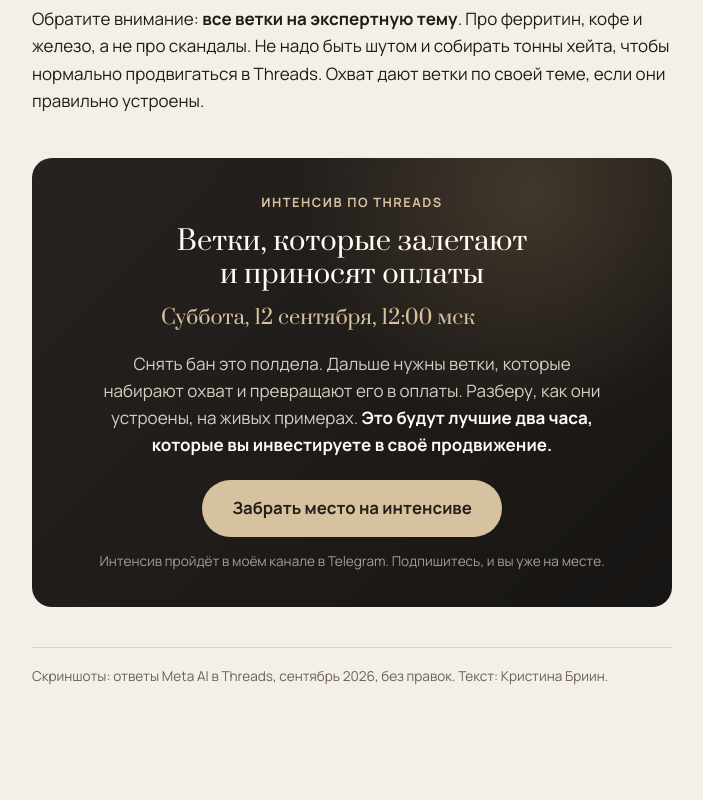
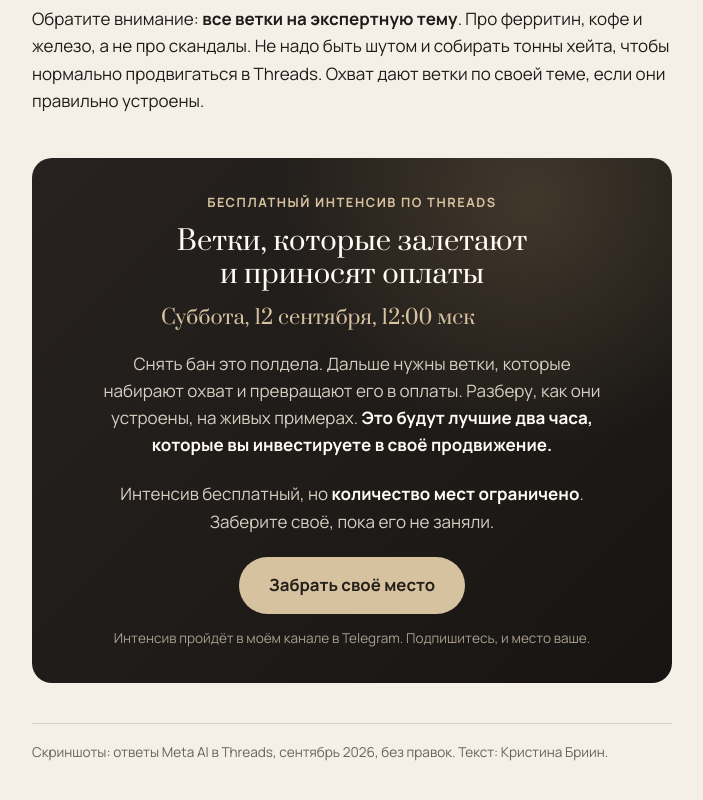
Before and after one commit to kristinabriin/threads-stranica, a plain HTML site: page tenevoy-ban/index.html in a window 1280 px wide. Shown: the part 4204-5004 px from the top of the page, without its empty margins (288-991 px from the left). Before the commit the page ends 4964 px from the top, so only its background shows below. Drawn offline with Linux system fonts and the light colour scheme.

Commit message:
Лид-магнит: интенсив бесплатный, мест ограниченно
Co-Authored-By: Claude Fable 5.1 <noreply@anthropic.com>

```diff
--- a/tenevoy-ban/index.html
+++ b/tenevoy-ban/index.html
@@ -135,12 +135,13 @@ footer{margin-top:40px;padding-top:18px;border-top:1px solid var(--line);color:v
   <p>Обратите внимание: <strong>все ветки на экспертную тему</strong>. Про ферритин, кофе и железо, а не про скандалы. Не надо быть шутом и собирать тонны хейта, чтобы нормально продвигаться в Threads. Охват дают ветки по своей теме, если они правильно устроены.</p>
 
   <div class="cta">
-    <div class="kicker">Интенсив по Threads</div>
+    <div class="kicker">Бесплатный интенсив по Threads</div>
     <h2>Ветки, которые залетают и приносят оплаты</h2>
     <p class="when">Суббота, 12 сентября, 12:00 мск</p>
     <p>Снять бан это полдела. Дальше нужны ветки, которые набирают охват и превращают его в оплаты. Разберу, как они устроены, на живых примерах. <b>Это будут лучшие два часа, которые вы инвестируете в своё продвижение.</b></p>
-    <a class="btn" href="https://t.me/+eCr1yvQVwXs2NDhk" target="_blank" rel="noopener">Забрать место на интенсиве</a>
-    <small>Интенсив пройдёт в моём канале в Telegram. Подпишитесь, и вы уже на месте.</small>
+    <p>Интенсив бесплатный, но <b>количество мест ограничено</b>. Заберите своё, пока его не заняли.</p>
+    <a class="btn" href="https://t.me/+eCr1yvQVwXs2NDhk" target="_blank" rel="noopener">Забрать своё место</a>
+    <small>Интенсив пройдёт в моём канале в Telegram. Подпишитесь, и место ваше.</small>
   </div>
 
   <footer>
```
Also changed, not shown: 1 other file.
